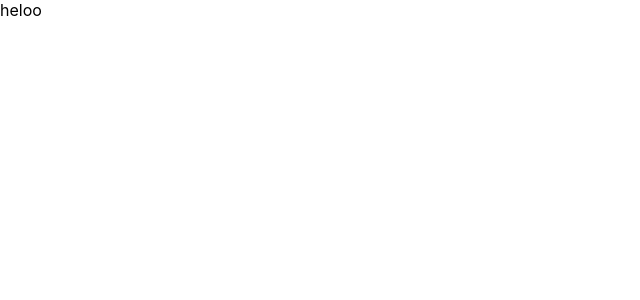
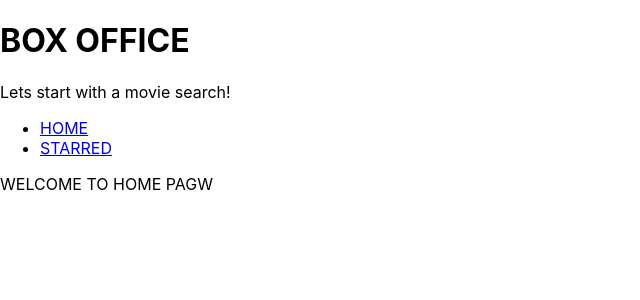
Before and after one commit to TanviNaik13/box-office, a React (Create React App) app: page / in a window 1280 px wide. Shown: the top 300 px of the page, without its empty margins (0-640 px from the left). Built offline with nearby package versions, Linux system fonts and the light colour scheme.

Commit message:
navigation and shared layout for home and starred

```diff
--- a/package.json
+++ b/package.json
@@ -5,6 +5,7 @@
   "dependencies": {
     "react": "^18.3.1",
     "react-dom": "^18.3.1",
+    "react-router-dom": "^6.25.1",
     "react-scripts": "5.0.1",
     "web-vitals": "^2.1.4",
     "workbox-background-sync": "^6.6.0",
--- a/src/App.jsx
+++ b/src/App.jsx
@@ -1,5 +1,35 @@
+import { BrowserRouter, Routes, Route } from 'react-router-dom';
+import Home from './pages/Home';
+import Starred from './pages/Starred';
+import MainLayout from './components/MainLayout';
+
 function App() {
-  return <>heloo</>;
+  return (
+    <>
+      <BrowserRouter>
+        <Routes>
+          <Route element={<MainLayout />}>
+            <Route path="/" element={<Home />} />
+            <Route path="/starred" element={<Starred />} />
+            <Route path="*" element={<div>404 ERROR NOT FOUND</div>} />
+          </Route>
+
+          {/* <Route index element={<Home />} />
+            <Route path="teams" element={<Teams />}>
+              <Route path=":teamId" element={<Team />} />
+              <Route path="new" element={<NewTeamForm />} />
+              <Route index element={<LeagueStandings />} />
+            </Route>
+          </Route>
+          <Route element={<PageLayout />}>
+            <Route path="/privacy" element={<Privacy />} />
+            <Route path="/tos" element={<Tos />} />
+          </Route>
+          <Route path="contact-us" element={<Contact />} /> */}
+        </Routes>
+      </BrowserRouter>
+    </>
+  );
 }
 
 export default App;
--- /dev/null
+++ b/src/components/AppTitle.jsx
@@ -0,0 +1,11 @@
+export function AppTitle(props) {
+  const { title = 'BOX OFFICE', subtitle = 'Lets start with a movie search!' } =
+    props;
+
+  return (
+    <>
+      <h1>{title}</h1>
+      <p>{subtitle}</p>
+    </>
+  );
+}
--- /dev/null
+++ b/src/components/MainLayout.jsx
@@ -0,0 +1,14 @@
+import { Outlet } from 'react-router-dom';
+import Navs from '../components/Navs';
+import { AppTitle } from './AppTitle';
+const MainLayout = () => {
+  return (
+    <div>
+      <AppTitle />
+      <Navs />
+      <Outlet />
+    </div>
+  );
+};
+
+export default MainLayout;
--- /dev/null
+++ b/src/components/Navs.jsx
@@ -0,0 +1,28 @@
+import { Link } from 'react-router-dom';
+
+const LINKS = [
+  {
+    text: 'HOME',
+    to: '/',
+  },
+  {
+    text: 'STARRED',
+    to: '/starred',
+  },
+];
+
+const Navs = () => {
+  return (
+    <div>
+      <ul>
+        {LINKS.map(item => (
+          <li key={item.to}>
+            <Link to={item.to}>{item.text}</Link>
+          </li>
+        ))}
+      </ul>
+    </div>
+  );
+};
+
+export default Navs;
--- /dev/null
+++ b/src/pages/Home.jsx
@@ -0,0 +1,5 @@
+const Home = () => {
+  return <div>WELCOME TO HOME PAGW</div>;
+};
+
+export default Home;
--- /dev/null
+++ b/src/pages/Starred.jsx
@@ -0,0 +1,5 @@
+const Starred = () => {
+  return <div>STARRED</div>;
+};
+
+export default Starred;
```
Also changed, not shown: 1 other file (tests, documents, lock files or other folders).
